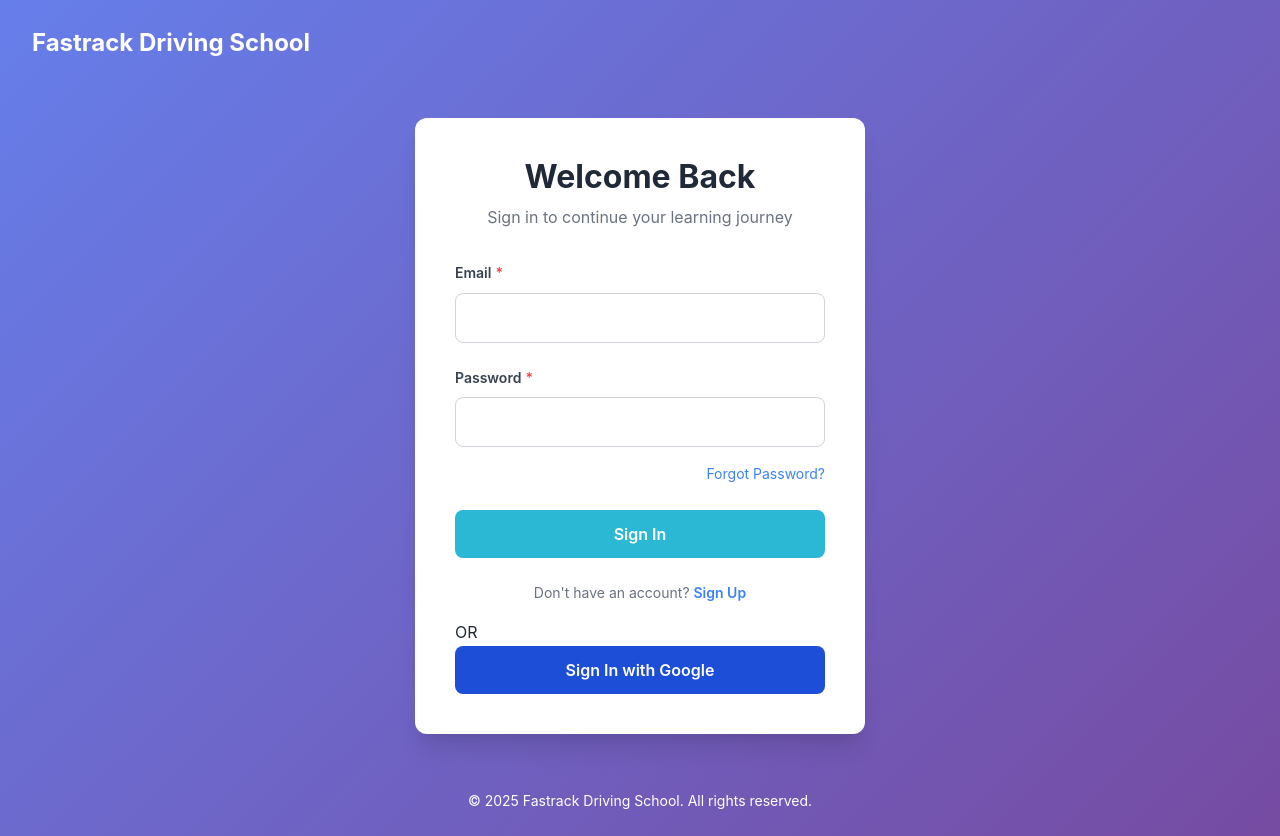
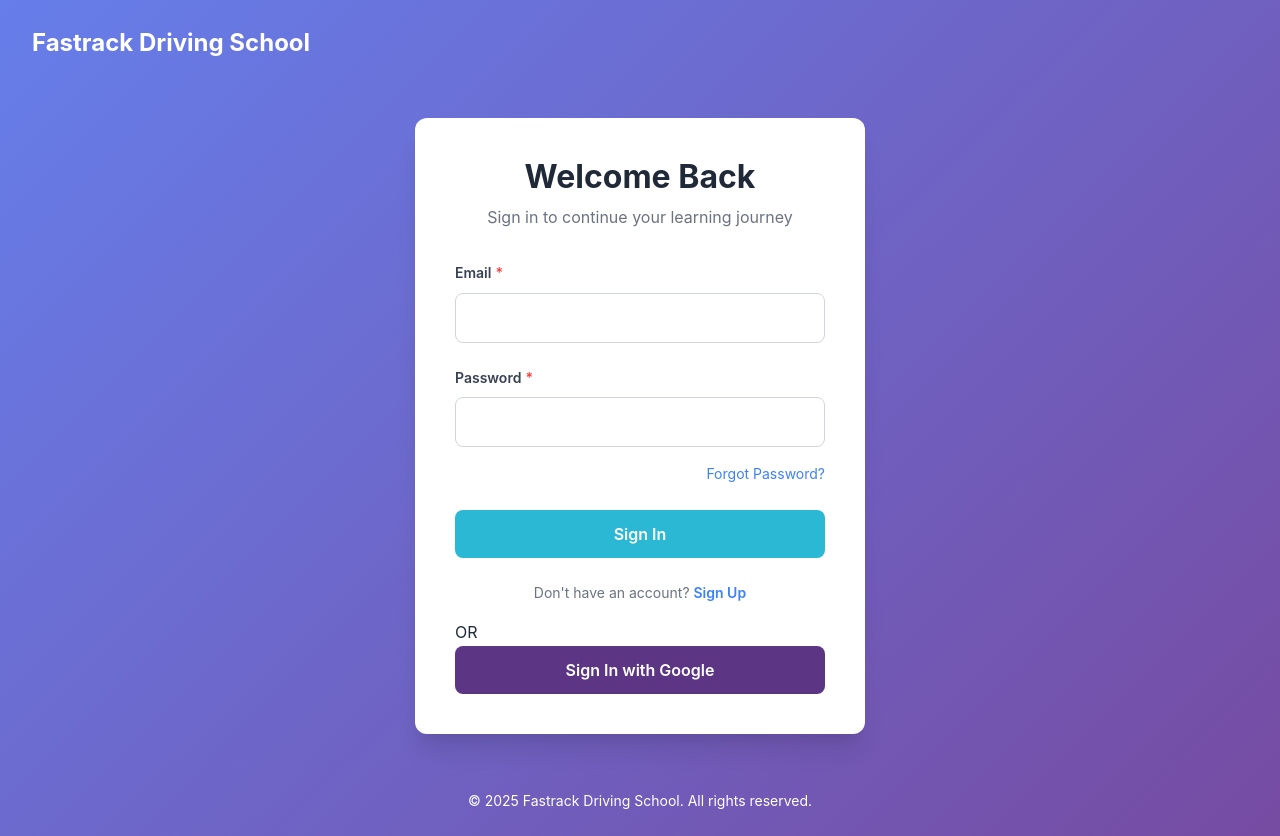
Before and after one commit to cryptocoledotcom/fastrack-driving-school-lms, a React (Create React App) app: page /login in a window 1280 px wide. Built offline with nearby package versions, Linux system fonts and the light colour scheme; no server answers; the database is empty.

Commit message:
updated theme.css

```diff
--- a/src/assets/styles/theme.css
+++ b/src/assets/styles/theme.css
@@ -1,149 +1,100 @@
-/* Theme Variables */
-/* CSS Custom Properties for Colors, Spacing, Breakpoints, and Shadows */
+:root {
+  /* ========================================= */
+  /* 1. PRIMITIVE PALETTES (Source of Truth)   */
+  /* ========================================= */
 
-:root {
-  /* Primary Colors */
-  --color-primary-50: #EFF6FF;
-  --color-primary-100: #DBEAFE;
-  --color-primary-200: #BFDBFE;
-  --color-primary-300: #93C5FD;
-  --color-primary-400: #60A5FA;
-  --color-primary-500: #3B82F6;
-  --color-primary-600: #2563EB;
-  --color-primary-700: #1D4ED8;
-  --color-primary-800: #1E40AF;
-  --color-primary-900: #1E3A8A;
+  /* Primary Brand (Deep Royal Plum) */
+  --color-primary-50: #F8F6FA;
+  --color-primary-100: #ECE8F3;
+  --color-primary-200: #D8CFE7;
+  --color-primary-300: #C3B5DB;
+  --color-primary-400: #AF9BCE;
+  --color-primary-500: #9B82C2;
+  --color-primary-600: #7C5C9F;
+  --color-primary-700: #5C3684; /* Main Brand Color */
+  --color-primary-800: #482A68;
+  --color-primary-900: #321D49;
 
-  /* Secondary Colors */
-  --color-secondary-50: #F9FAFB;
-  --color-secondary-100: #F3F4F6;
-  --color-secondary-200: #E5E7EB;
-  --color-secondary-300: #D1D5DB;
-  --color-secondary-400: #9CA3AF;
-  --color-secondary-500: #6B7280;
-  --color-secondary-600: #4B5563;
-  --color-secondary-700: #374151;
-  --color-secondary-800: #1F2937;
-  --color-secondary-900: #111827;
+  /* Secondary Brand (Jewel Teal) */
+  --color-secondary-50: #ECFEFF;
+  --color-secondary-100: #CFFAFE;
+  --color-secondary-200: #A5F3FC;
+  --color-secondary-300: #67E8F9;
+  --color-secondary-400: #22D3EE;
+  --color-secondary-500: #2BB8D4; /* Main Action Color */
+  --color-secondary-600: #0891B2;
+  --color-secondary-700: #0E7490;
+  --color-secondary-800: #155E75;
+  --color-secondary-900: #164E63;
 
-  /* Success Colors */
-  --color-success-50: #ECFDF5;
-  --color-success-100: #D1FAE5;
-  --color-success-500: #10B981;
-  --color-success-600: #059669;
-  --color-success-700: #047857;
-
-  /* Warning Colors */
-  --color-warning-50: #FFFBEB;
-  --color-warning-100: #FEF3C7;
-  --color-warning-500: #F59E0B;
-  --color-warning-600: #D97706;
-  --color-warning-700: #B45309;
-
-  /* Danger Colors */
-  --color-danger-50: #FEF2F2;
-  --color-danger-100: #FEE2E2;
-  --color-danger-500: #EF4444;
-  --color-danger-600: #DC2626;
-  --color-danger-700: #B91C1C;
-
-  /* Info Colors */
-  --color-info-50: #EEF2FF;
-  --color-info-100: #E0E7FF;
-  --color-info-500: #6366F1;
-  --color-info-600: #4F46E5;
-  --color-info-700: #4338CA;
-
-  /* Neutral Colors */
+  /* Neutrals (Cool Slate) */
   --color-white: #FFFFFF;
   --color-black: #000000;
-  --color-gray-50: #F9FAFB;
-  --color-gray-100: #F3F4F6;
-  --color-gray-200: #E5E7EB;
-  --color-gray-300: #D1D5DB;
-  --color-gray-400: #9CA3AF;
-  --color-gray-500: #6B7280;
-  --color-gray-600: #4B5563;
-  --color-gray-700: #374151;
-  --color-gray-800: #1F2937;
-  --color-gray-900: #111827;
+  --color-gray-50: #F8FAFC;
+  --color-gray-100: #F1F5F9;
+  --color-gray-200: #E2E8F0;
+  --color-gray-300: #CBD5E1;
+  --color-gray-400: #94A3B8;
+  --color-gray-500: #64748B;
+  --color-gray-600: #475569;
+  --color-gray-700: #334155;
+  --color-gray-800: #1E293B;
+  --color-gray-900: #0F172A; /* Deep Slate */
+  --color-gray-950: #020617; /* Almost Black */
 
-  /* Spacing */
-  --spacing-xs: 0.25rem;
-  --spacing-sm: 0.5rem;
-  --spacing-md: 1rem;
-  --spacing-lg: 1.5rem;
-  --spacing-xl: 2rem;
-  --spacing-2xl: 3rem;
-  --spacing-3xl: 4rem;
+  /* Utility Colors */
+  --color-info-500:    #0EA5E9; /* Sky Blue */
+  --color-success-500: #10B981; /* Emerald */
+  --color-warning-500: #F59E0B; /* Amber */
+  --color-error-500:   #EF4444; /* Ruby */
 
-  /* Border Radius */
-  --radius-sm: 4px;
-  --radius-md: 8px;
-  --radius-lg: 12px;
-  --radius-xl: 16px;
-  --radius-full: 9999px;
+  /* ========================================= */
+  /* 2. SEMANTIC VARIABLES (Light Mode Default)*/
+  /* ========================================= */
 
-  /* Shadows */
-  --shadow-sm: 0 1px 2px 0 rgba(0, 0, 0, 0.05);
-  --shadow-md: 0 4px 6px -1px rgba(0, 0, 0, 0.1), 0 2px 4px -1px rgba(0, 0, 0, 0.06);
-  --shadow-lg: 0 10px 15px -3px rgba(0, 0, 0, 0.1), 0 4px 6px -2px rgba(0, 0, 0, 0.05);
-  --shadow-xl: 0 20px 25px -5px rgba(0, 0, 0, 0.1), 0 10px 10px -5px rgba(0, 0, 0, 0.04);
-  --shadow-2xl: 0 25px 50px -12px rgba(0, 0, 0, 0.25);
+  /* Backgrounds */
+  --bg-body: var(--color-gray-50);       /* Main page background */
+  --bg-surface: var(--color-white);      /* Cards / Containers */
+  --bg-footer: var(--color-gray-900);    /* Dark footer even in light mode */
 
-  /* Typography */
-  --font-family-base: -apple-system, BlinkMacSystemFont, 'Segoe UI', 'Roboto', 'Oxygen', 'Ubuntu', 'Cantarell', 'Fira Sans', 'Droid Sans', 'Helvetica Neue', sans-serif;
-  --font-family-mono: source-code-pro, Menlo, Monaco, Consolas, 'Courier New', monospace;
+  /* Text */
+  --text-main: var(--color-gray-900);    /* Main reading text */
+  --text-muted: var(--color-gray-500);   /* Secondary labels */
+  --text-on-dark: var(--color-gray-100); /* Text inside the footer/dark buttons */
 
-  --font-size-xs: 0.75rem;
-  --font-size-sm: 0.875rem;
-  --font-size-base: 1rem;
-  --font-size-lg: 1.125rem;
-  --font-size-xl: 1.25rem;
-  --font-size-2xl: 1.5rem;
-  --font-size-3xl: 1.875rem;
-  --font-size-4xl: 2.25rem;
-  --font-size-5xl: 3rem;
+  /* Borders */
+  --border-light: var(--color-gray-200); /* Subtle dividers */
+  --border-strong: var(--color-gray-300);/* Inputs / Cards */
 
-  --font-weight-normal: 400;
-  --font-weight-medium: 500;
-  --font-weight-semibold: 600;
-  --font-weight-bold: 700;
-
-  --line-height-tight: 1.25;
-  --line-height-normal: 1.5;
-  --line-height-relaxed: 1.75;
-
-  /* Breakpoints */
-  --breakpoint-sm: 640px;
-  --breakpoint-md: 768px;
-  --breakpoint-lg: 1024px;
-  --breakpoint-xl: 1280px;
-  --breakpoint-2xl: 1536px;
-
-  /* Z-Index */
-  --z-index-dropdown: 1000;
-  --z-index-sticky: 1020;
-  --z-index-fixed: 1030;
-  --z-index-modal-backdrop: 1040;
-  --z-index-modal: 1050;
-  --z-index-popover: 1060;
-  --z-index-tooltip: 1070;
-
-  /* Transitions */
-  --transition-fast: 150ms;
-  --transition-base: 300ms;
-  --transition-slow: 500ms;
-
-  --transition-ease-in: cubic-bezier(0.4, 0, 1, 1);
-  --transition-ease-out: cubic-bezier(0, 0, 0.2, 1);
-  --transition-ease-in-out: cubic-bezier(0.4, 0, 0.2, 1);
+  /* Brand Usage */
+  --brand-primary: var(--color-primary-700);  /* Purple for headers/logos */
+  --brand-action: var(--color-secondary-500); /* Teal for buttons/links */
 }
 
-/* Dark Mode Variables (Optional) */
+/* ========================================= */
+/* 3. DARK MODE OVERRIDES                    */
+/* ========================================= */
 @media (prefers-color-scheme: dark) {
   :root {
-    --color-background: var(--color-gray-900);
-    --color-text: var(--color-gray-100);
+    /* Flip Backgrounds to Dark Slate */
+    --bg-body: var(--color-gray-900);    /* #0F172A */
+    --bg-surface: var(--color-gray-800); /* #1E293B (Lighter than body so cards "lift" up) */
+    --bg-footer: var(--color-gray-950);  /* #020617 (Darkest anchor) */
+
+    /* Flip Text to White/Light Gray */
+    --text-main: var(--color-gray-100);
+    --text-muted: var(--color-gray-400);
+    --text-on-dark: var(--color-gray-100); /* Stays light */
+
+    /* Darken Borders */
+    --border-light: var(--color-gray-800);
+    --border-strong: var(--color-gray-700);
+
+    /* Adjust Brand Colors for Legibility */
+    /* In dark mode, Purple 700 is too dark to read. We swap to Purple 400/500 */
+    --brand-primary: var(--color-primary-400);
+
+    /* Teal 500 pops perfectly on dark, so we keep it */
+    --brand-action: var(--color-secondary-500);
   }
 }
--- a/src/components/layout/Footer/Footer.module.css
+++ b/src/components/layout/Footer/Footer.module.css
@@ -1,7 +1,7 @@
 /* Footer Component Styles */
 
 .footer {
-  background-color: #1F2937;
+  background-color: #1a0f26;
   color: #D1D5DB;
   padding: 3rem 0 1rem;
   margin-top: auto;
```
